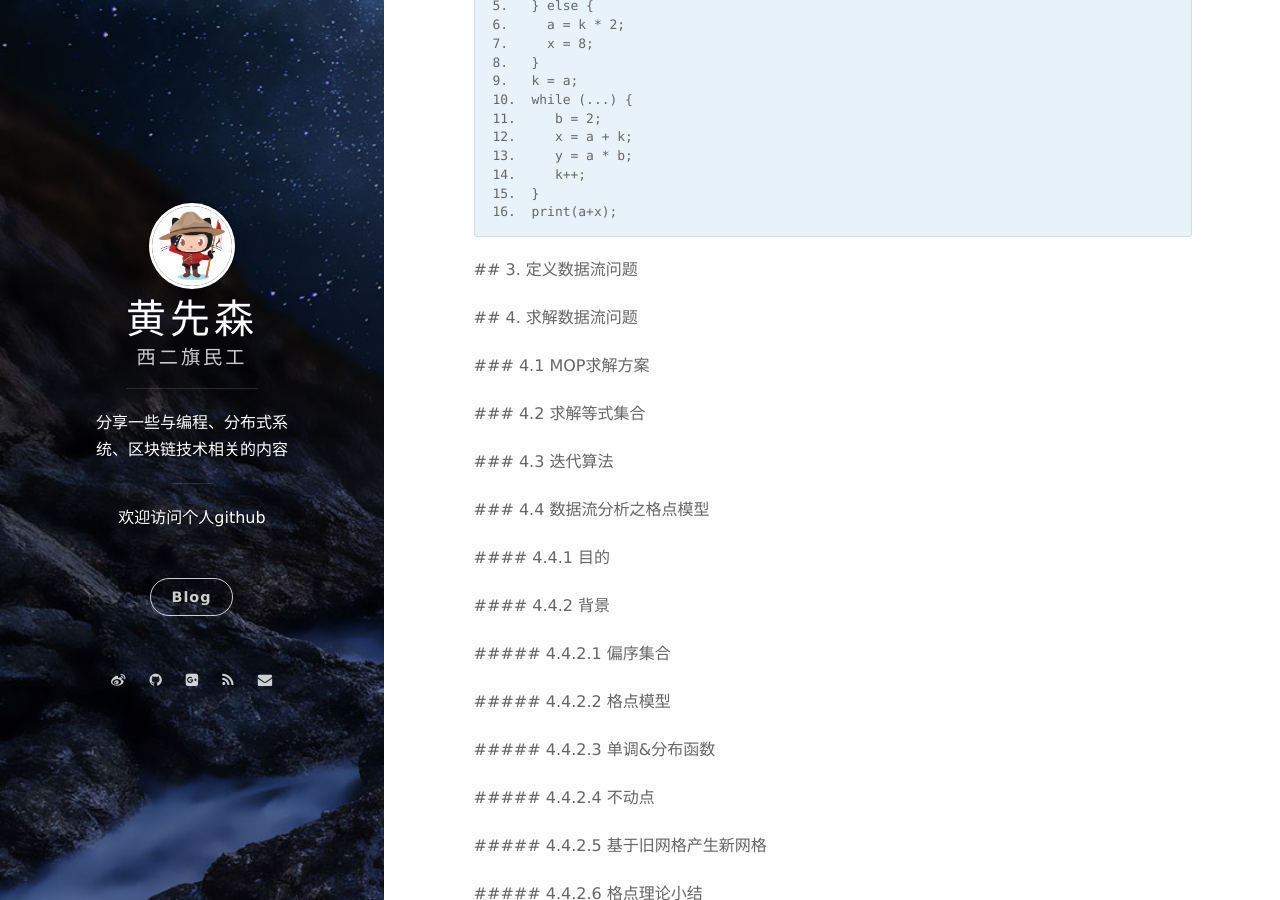
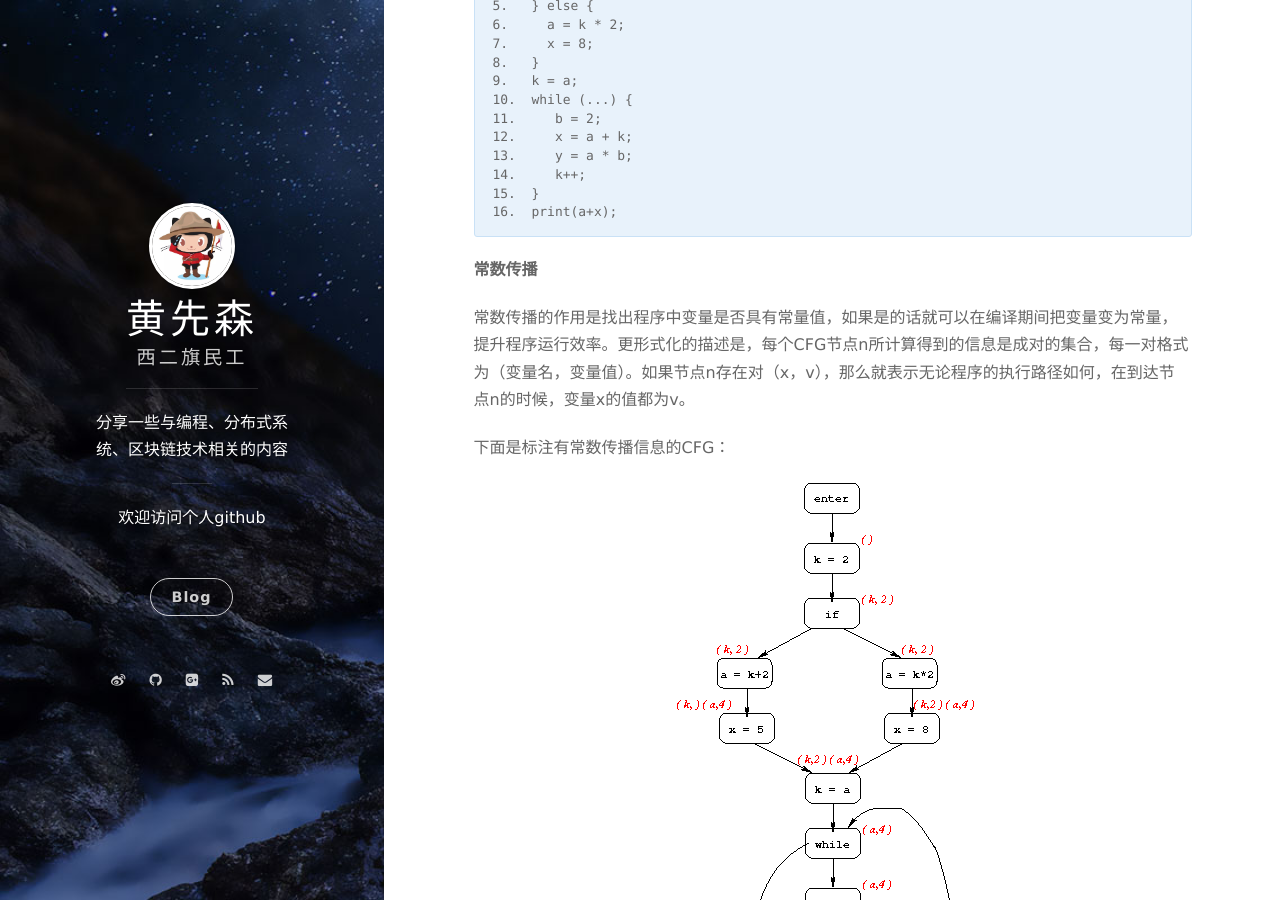
Before and after one commit to berryjam/berryjam.github.io, a Jekyll site: the page built from _posts/2020-02-17-基于数据流分析的程序漏洞分析技术方案(一).md, in a window 1280 px wide and 900 px high, scrolled down 2342 px. Built offline with Jekyll 4.4.1, drawn with Linux system fonts in a browser that asks for light colours; nearby versions of some CDN libraries; comment, search, counter and statistics services are not loaded.

Commit message:
Update 2020-02-17-基于数据流分析的程序漏洞分析技术方案(一).md

````diff
--- a/_posts/2020-02-17-基于数据流分析的程序漏洞分析技术方案(一).md
+++ b/_posts/2020-02-17-基于数据流分析的程序漏洞分析技术方案(一).md
@@ -97,6 +97,17 @@
 16.  print(a+x);
  ```
 
+**常数传播**
+
+常数传播的作用是找出程序中变量是否具有常量值，如果是的话就可以在编译期间把变量变为常量，提升程序运行效率。更形式化的描述是，每个CFG节点n所计算得到的信息是成对的集合，每一对格式为（变量名，变量值）。如果节点n存在对（x，v），那么就表示无论程序的执行路径如何，在到达节点n的时候，变量x的值都为v。
+
+下面是标注有常数传播信息的CFG：
+
+<div align="center">
+<img src="https://github.com/berryjam/berryjam.github.io/blob/master/image/2020-02-17/constant-propagation.gif?raw=true">
+</div>
+
+
  ## 3. 定义数据流问题
 
  ## 4. 求解数据流问题
````
